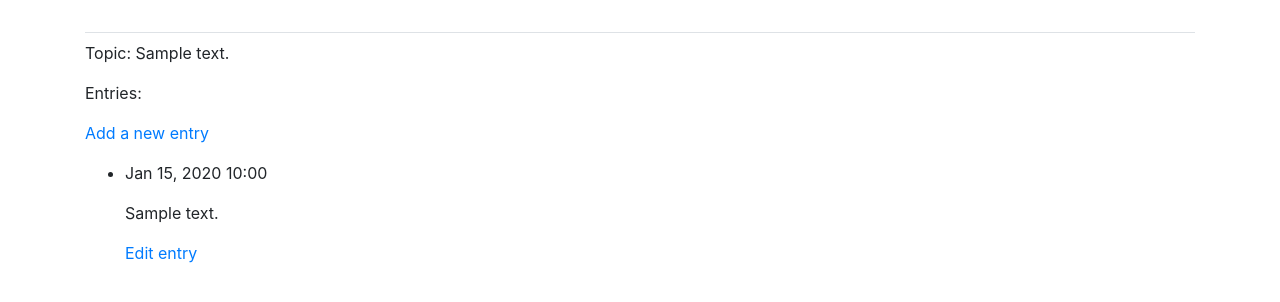
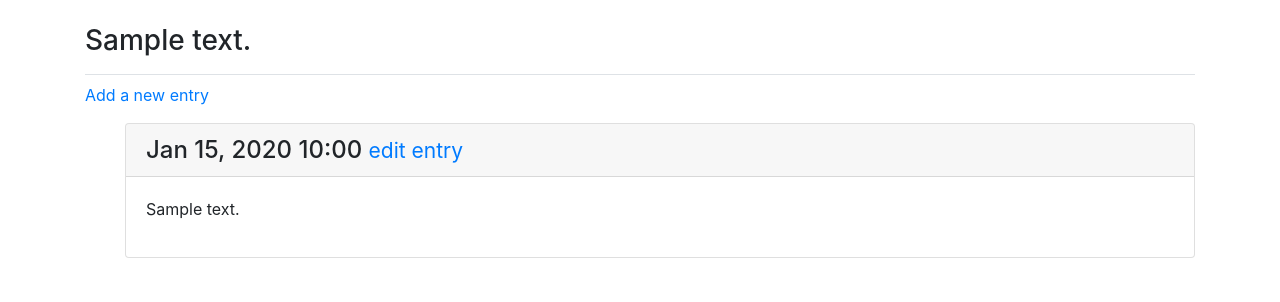
Before and after one commit to hreluz/django-learning-log, a Django app: page /topics/1/ in a window 1280 px wide. Shown: the part 58-360 px from the top of the page. Run offline with Django 4.2, Linux system fonts and the light colour scheme; a user stored in the database is signed in; tables that the repository leaves empty hold one stand-in row (values such as "Sample post"); some libraries are stand-ins or nearby versions.

Commit message:
Styling the Topic page

```diff
--- a/learning_logs/templates/learning_logs/topic.html
+++ b/learning_logs/templates/learning_logs/topic.html
@@ -1,18 +1,24 @@
 {% extends 'learning_logs/base.html' %}
+{% block page_header %}
+    <h3>{{ topic }}</h3>
+{% endblock page_header %}
+
 {% block content %}
-<p>Topic: {{ topic }}</p>
-<p>Entries:</p>
 <p>
     <a href="{% url 'learning_logs:new_entry' topic.id %}">Add a new entry</a>
 </p>
 <ul>
     {% for entry in entries %}
-        <li>
-            <p>{{ entry.date_added|date:'M d, Y H:i' }}</p>
-            <p>{{ entry.text|linebreaks}}</p>
-            <p>
-                <a href="{% url 'learning_logs:edit_entry' entry.id %}">Edit entry</a>
-            </p>
+        <li class="card mb-3">
+            <h4 class="card-header">
+                {{ entry.date_added|date:'M d, Y H:i' }}
+                <small>
+                    <a href="{% url 'learning_logs:edit_entry' entry.id %}">edit entry</a>
+                </small>
+            </h4>
+            <div class="card-body">
+                {{ entry.text|linebreaks}}
+            </div>
         </li>
     {% empty %}
         <li>There are no entries for this topic yet.</li>
```
